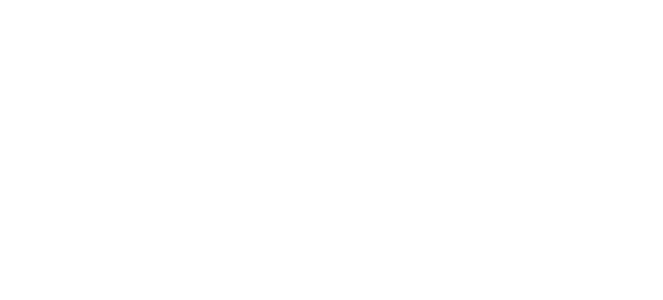
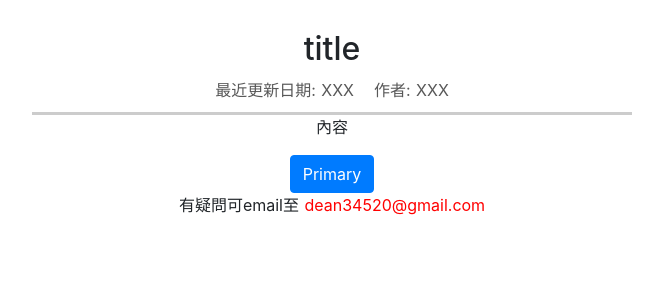
Before and after one commit to chou0728/nuxt-blog, a Nuxt app: page /posts/1 in a window 1280 px wide. Before the commit this address had no page. Shown: the top 300 px of the page, without its empty margins (308-971 px from the left). Built offline with nearby package versions, Linux system fonts and the light colour scheme.

Commit message:
Add posts pages

```diff
--- /dev/null
+++ b/pages/posts/_id/index.vue
@@ -0,0 +1,73 @@
+<style scoped lang="scss">
+.single-post-page {
+	padding: 30px;
+	text-align: center;
+	box-sizing: border-box;
+}
+
+.post {
+	width: 100%;
+}
+
+@media (min-width: 768px) {
+	.post {
+		width: 600px;
+		margin: auto;
+	}
+}
+
+.post-title {
+	margin: 0;
+}
+
+.post-details {
+	padding: 10px;
+	box-sizing: border-box;
+	border-bottom: 3px solid #ccc;
+	display: flex;
+	justify-content: center;
+	align-items: center;
+	flex-direction: column;
+}
+
+@media (min-width: 768px) {
+	.post-details {
+		flex-direction: row;
+	}
+}
+
+.post-detail {
+	color: rgb(88, 88, 88);
+	margin: 0 10px;
+}
+
+.post-feedback a {
+	color: red;
+	text-decoration: none;
+}
+
+.post-feedback a:hover,
+.post-feedback a:active {
+	color: salmon;
+}
+</style>
+
+<template>
+	<div class="single-post-page">
+		<section class="post">
+			<h1 class="post-title">title</h1>
+			<div class="post-details">
+				<div class="post-detail">最近更新日期: XXX</div>
+				<div class="post-detail">作者: XXX</div>
+			</div>
+			<p class="post-content">內容</p>
+			<button type="button" class="btn btn-primary">Primary</button>
+		</section>
+		<section class="post-feedback">
+			<p>
+				有疑問可email至
+				<a href="mailto:dean34520@gmail.com">dean34520@gmail.com</a>
+			</p>
+		</section>
+	</div>
+</template>
--- /dev/null
+++ b/pages/posts/index.vue
@@ -0,0 +1,11 @@
+<style scoped lang="scss">
+.posts-page {
+	display: flex;
+	justify-content: center;
+	align-items: center;
+}
+</style>
+
+<template>
+	<div class="posts-page"></div>
+</template>
```
